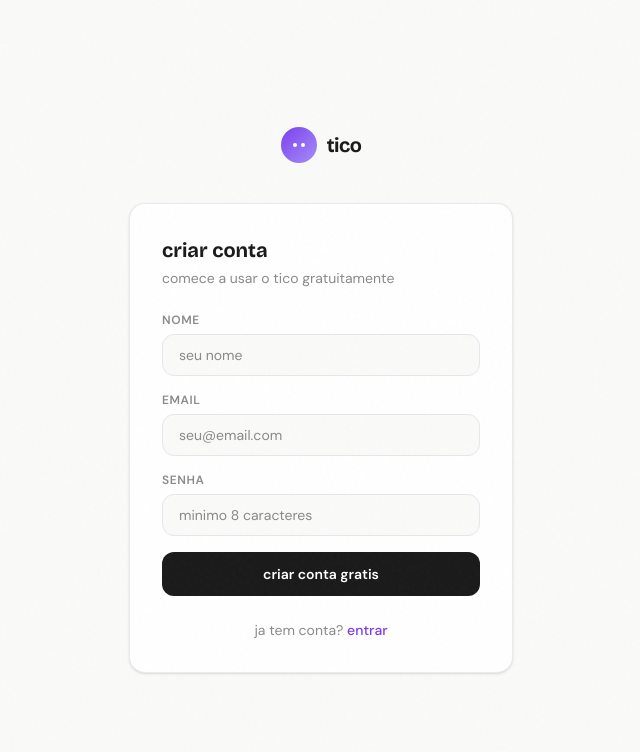
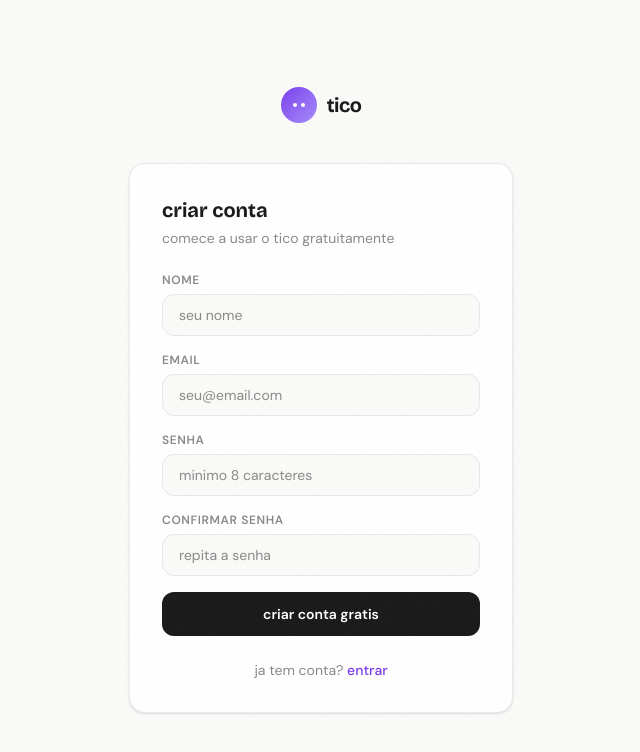
Before and after one commit to PEDRONCIOOO/tico-ai, a Next.js app in the folder web/: page /register in a window 1280 px wide. Shown: the top 752 px of the page, without its empty margins (319-959 px from the left). Built offline with nearby package versions, Linux system fonts and the light colour scheme; no server answers.

Commit message:
Update: Password validation + readme

```diff
--- a/web/src/app/register/page.tsx
+++ b/web/src/app/register/page.tsx
@@ -16,6 +16,7 @@ export default function RegisterPage() {
 function RegisterContent() {
   const [email, setEmail] = useState('')
   const [password, setPassword] = useState('')
+  const [confirmPassword, setConfirmPassword] = useState('')
   const [name, setName] = useState('')
   const [error, setError] = useState('')
   const [loading, setLoading] = useState(false)
@@ -30,6 +31,12 @@ function RegisterContent() {
 
     if (password.length < 8) {
       setError('a senha precisa ter pelo menos 8 caracteres')
+      setLoading(false)
+      return
+    }
+
+    if (password !== confirmPassword) {
+      setError('as senhas nao coincidem')
       setLoading(false)
       return
     }
@@ -103,6 +110,17 @@ function RegisterContent() {
                 value={password}
                 onChange={e => setPassword(e.target.value)}
                 placeholder="minimo 8 caracteres"
+                required
+                className="w-full px-4 py-2.5 rounded-xl border border-gray-200 text-sm focus:outline-none focus:border-[#7C3AED] focus:ring-1 focus:ring-[#7C3AED]/20 transition bg-[#FAFAF8]"
+              />
+            </div>
+            <div>
+              <label className="text-xs font-semibold text-[#8A8A8A] uppercase tracking-wider block mb-1.5">confirmar senha</label>
+              <input
+                type="password"
+                value={confirmPassword}
+                onChange={e => setConfirmPassword(e.target.value)}
+                placeholder="repita a senha"
                 required
                 className="w-full px-4 py-2.5 rounded-xl border border-gray-200 text-sm focus:outline-none focus:border-[#7C3AED] focus:ring-1 focus:ring-[#7C3AED]/20 transition bg-[#FAFAF8]"
               />
```
Also changed, not shown: 1 other file (tests, documents, lock files or other folders).
